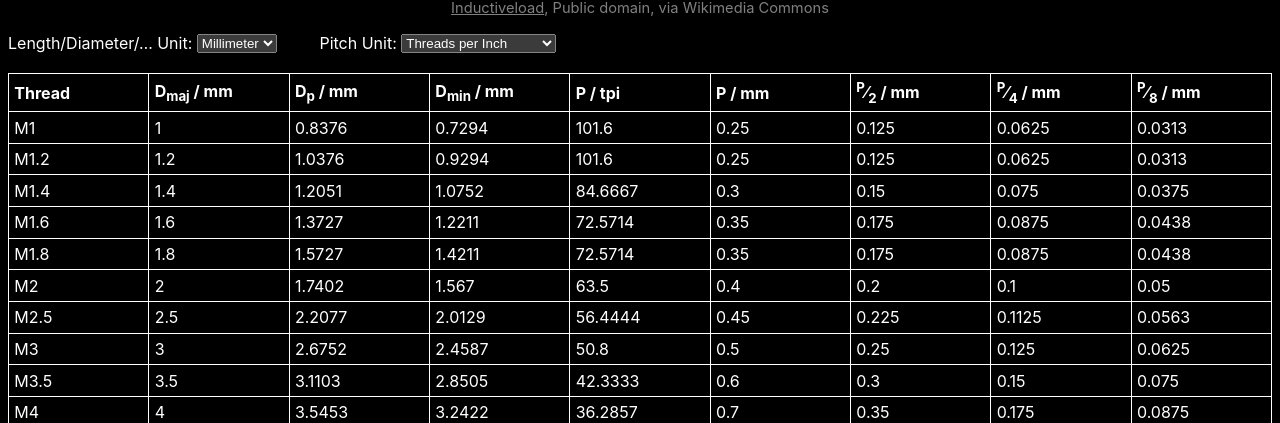
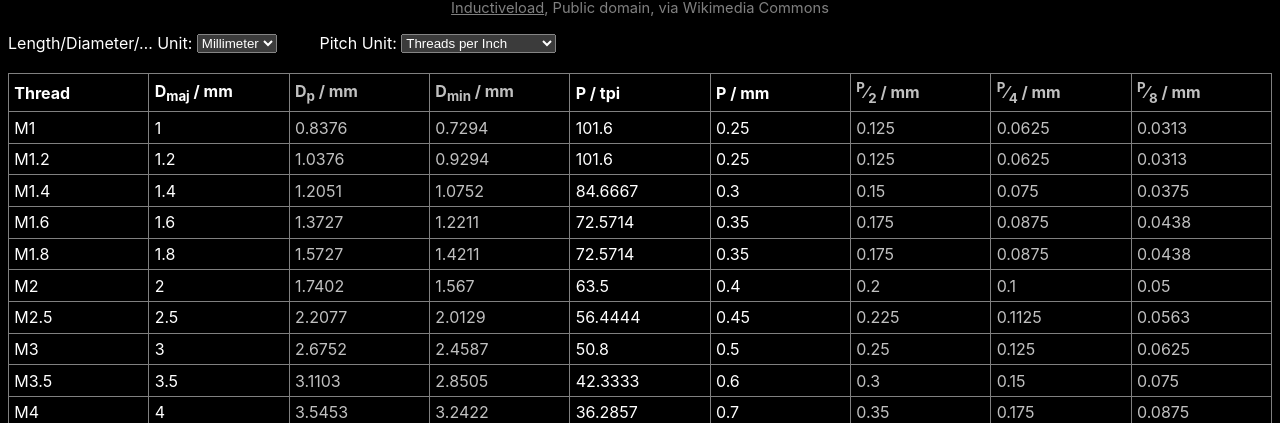
Before and after one commit to chrissxMedia/screwed.chrissx.de, a React (Vite) app: page / in a window 1280 px wide. Shown: the part 377-800 px from the top of the page. Built offline with nearby package versions, Linux system fonts and the light colour scheme.

Commit message:
gray out parts of the table to make it easier to read

```diff
--- a/src/Table.tsx
+++ b/src/Table.tsx
@@ -5,13 +5,25 @@ import { minorDiameter, pitchDiameter, Thread } from "./Thread";
 export type LengthUnit = "mm" | "inch";
 export type PitchUnit = "tpmm" | "tpi";
 
+export type Settings = {
+    lengthUnit: LengthUnit,
+    pitchUnit: PitchUnit,
+    threads: Thread[],
+};
+
+export type PartialSettings = {
+    lengthUnit?: LengthUnit,
+    pitchUnit?: PitchUnit,
+    threads?: Thread[],
+};
+
 function convert(u: Unit, to: LengthUnit | PitchUnit): number {
     if(to == "tpmm") return 1 / u.toNumber("mm");
     if(to == "tpi") return 1 / u.toNumber("inch");
     return u.toNumber(to);
 }
 
-export default function Table({ lengthUnit, pitchUnit, threads }: { lengthUnit: LengthUnit, pitchUnit: PitchUnit, threads: Thread[] }) {
+export default function Table({ lengthUnit, pitchUnit, threads }: Settings) {
     const rnd = (x: Unit, unit: LengthUnit | PitchUnit = lengthUnit) => round(convert(x, unit), 4);
     return (
         <table>
@@ -19,13 +31,13 @@ export default function Table({ lengthUnit, pitchUnit, threads }: { lengthUnit:
                 <tr>
                     <th>Thread</th>
                     <th>D<sub>maj</sub> / {lengthUnit}</th>
-                    <th>D<sub>p</sub> / {lengthUnit}</th>
-                    <th>D<sub>min</sub> / {lengthUnit}</th>
+                    <th className="unimportant">D<sub>p</sub> / {lengthUnit}</th>
+                    <th className="unimportant">D<sub>min</sub> / {lengthUnit}</th>
                     <th>P / {pitchUnit}</th>
                     <th>P / {lengthUnit}</th>
-                    <th><sup>P</sup>&frasl;<sub>2</sub> / {lengthUnit}</th>
-                    <th><sup>P</sup>&frasl;<sub>4</sub> / {lengthUnit}</th>
-                    <th><sup>P</sup>&frasl;<sub>8</sub> / {lengthUnit}</th>
+                    <th className="unimportant"><sup>P</sup>&frasl;<sub>2</sub> / {lengthUnit}</th>
+                    <th className="unimportant"><sup>P</sup>&frasl;<sub>4</sub> / {lengthUnit}</th>
+                    <th className="unimportant"><sup>P</sup>&frasl;<sub>8</sub> / {lengthUnit}</th>
                 </tr>
             </thead>
             <tbody>
@@ -33,13 +45,13 @@ export default function Table({ lengthUnit, pitchUnit, threads }: { lengthUnit:
                     <tr key={x.name}>
                         <td>{x.name}</td>
                         <td>{rnd(x.diameter)}</td>
-                        <td>{rnd(pitchDiameter(x))}</td>
-                        <td>{rnd(minorDiameter(x))}</td>
+                        <td className="unimportant">{rnd(pitchDiameter(x))}</td>
+                        <td className="unimportant">{rnd(minorDiameter(x))}</td>
                         <td>{rnd(x.pitch, pitchUnit)}</td>
                         <td>{rnd(x.pitch)}</td>
-                        <td>{rnd(divide(x.pitch, 2))}</td>
-                        <td>{rnd(divide(x.pitch, 4))}</td>
-                        <td>{rnd(divide(x.pitch, 8))}</td>
+                        <td className="unimportant">{rnd(divide(x.pitch, 2))}</td>
+                        <td className="unimportant">{rnd(divide(x.pitch, 4))}</td>
+                        <td className="unimportant">{rnd(divide(x.pitch, 8))}</td>
                     </tr>
                 )}
             </tbody>
--- a/src/style.css
+++ b/src/style.css
@@ -17,11 +17,15 @@ table {
 }
 
 td, th {
-    border: 1px solid;
+    border: 1px solid #808080;
     text-align: left;
     padding: 4pt 2pt 4pt 4pt;
     overflow: scroll;
     white-space: nowrap;
+}
+
+.unimportant {
+    color: #c0c0c0;
 }
 
 img {
```
